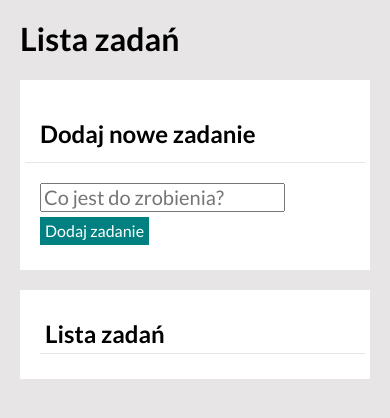
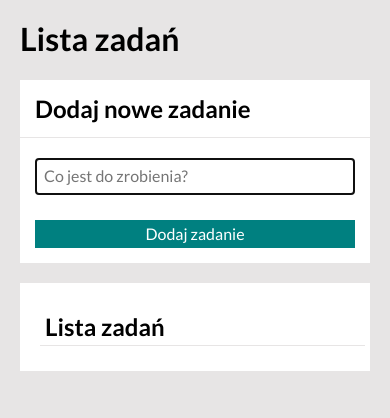
Before and after one commit to sooseek/to-do-list, a plain HTML site: page index.html in a window 390 px wide. Drawn offline with nearby package versions, Linux system fonts and the light colour scheme.

Commit message:
adjusting button on media width

```diff
--- a/CSS/form.css
+++ b/CSS/form.css
@@ -1,10 +1,15 @@
 .form {
-  padding: 5px;
-  background: white;
   display: grid;
-  column-gap: 15px;
-  align-items: stretch;
-  justify-content: stretch;
+  grid-template-columns: 1fr auto;
+  grid-gap: 10px;
+}
+
+@media (max-width: 768px) {
+  .form {
+    display: grid;
+    grid-template-columns: auto;
+    grid-gap: 10px;
+  }
 }
 
 .form__header {
@@ -13,26 +18,15 @@
   background-color: white;
 }
 
-.form__inputSection {
-  display: grid;
-  grid-template-columns: 4fr 1fr;
-  column-gap: 40px;
-  align-items: stretch;
-  justify-content: stretch;
-  margin-bottom: 15px;
+.form__input {
+  padding: 8px;
+  margin: 15px 5px 20px 20px;
+  border: solid 1px;
 }
-
-@media (max-width: 600px) {
-  .form__inputSection {
-    display: flex;
-    flex-wrap: wrap;
+@media (max-width: 768px) {
+  .form__input {
+    margin: 0 15px 15px 15px;
   }
-}
-
-.form__input {
-  width: 100%;
-  margin-left: 15px;
-  font-size: 20px;
 }
 
 .form__button {
@@ -42,10 +36,11 @@
   cursor: pointer;
   transition: 1s;
   padding: 5px;
+  margin: 15px 20px 20px 5px;
 }
 
-@media (max-width: 600px) {
+@media (max-width: 768px) {
   .form__button {
-    margin: 5px 15px;
+    margin: 0 15px 15px 15px;
   }
 }
--- a/CSS/list.css
+++ b/CSS/list.css
@@ -33,4 +33,5 @@
 .list__button--remove {
   background: none;
   border: none;
+  padding: 0px;
 }
--- a/CSS/style.css
+++ b/CSS/style.css
@@ -9,12 +9,14 @@ html {
 }
 
 body {
-  margin: 0px auto;
+  margin: auto;
   max-width: 900px;
   padding: 0 20px;
-  display: flex;
-  flex-direction: column;
   font-family: "Lato", sans-serif;
   background-color: #e7e5e5;
   word-break: break-word;
 }
+
+.container {
+  background-color: white;
+}
--- a/index.html
+++ b/index.html
@@ -23,17 +23,11 @@
 <body>
     <main>
         <h1>Lista zadań</h1>
-        <section>
+        <section class="container">
+            <h2 class="form__header">Dodaj nowe zadanie</h2>
             <form class="form js-form">
-                <h2 class="form__header">Dodaj nowe zadanie</h2>
-                <span class="form__inputSection">
-                    <label>
-                        <input class="form__input js-newTask" required placeholder="Co jest do zrobienia?">
-                    </label>
-                    <label>
-                        <button class="form__button">Dodaj zadanie</button>
-                    </label>
-                </span>
+                <input class="form__input js-newTask" placeholder="Co jest do zrobienia?" autofocus>
+                <button class="form__button">Dodaj zadanie</button>
             </form>
         </section>
         <section class="list">
--- a/js/script.js
+++ b/js/script.js
@@ -46,7 +46,7 @@
         <button class="js-done list__button--done">${
           task.done ? "✅" : "🟩"
         }</button>
-        <span class="${task.done ? "list__input--done" : ""}"  >${
+        <span class="${task.done ? "list__input--done" : ""}">${
         task.content
       }</span>
         <button class="js-remove list__button--remove">🗑️</button>
```
